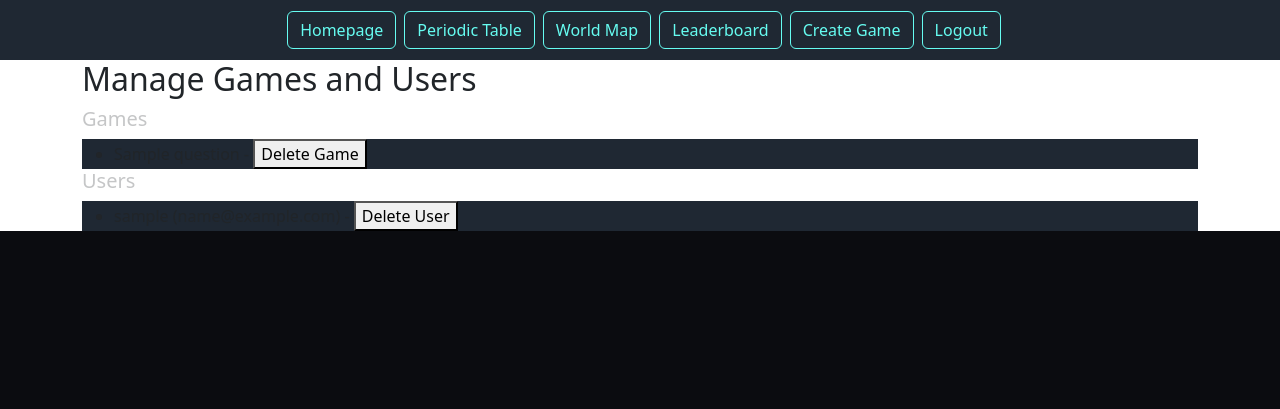
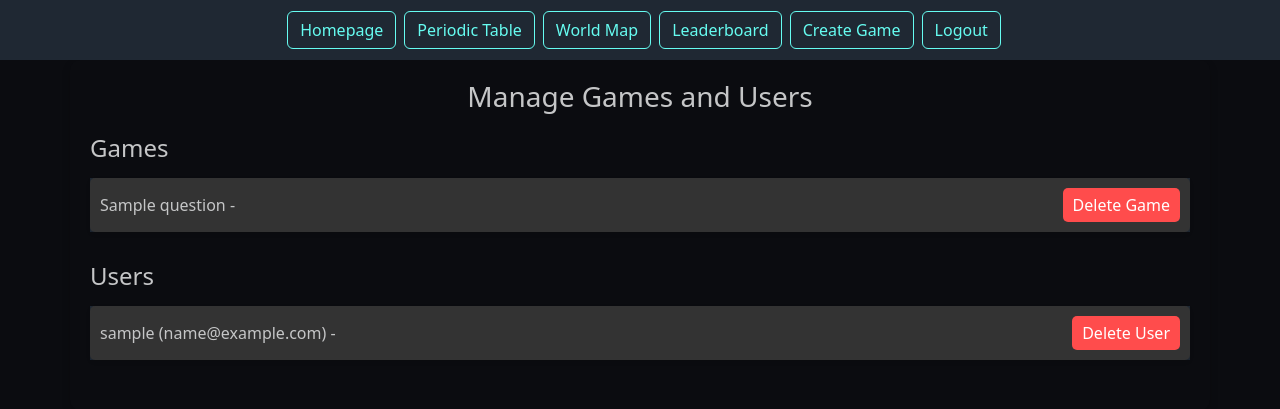
Before and after one commit to Ishi01/CITS5505Group41Project, a Flask app: page /manage in a window 1280 px wide. Shown: the top 409 px of the page. Run offline with Flask 3, Linux system fonts and the light colour scheme; a user stored in the database is signed in; tables that the repository leaves empty hold one stand-in row (values such as "Sample post"); some libraries are stand-ins or nearby versions.

Commit message:
Fixed game deletion. Add manage css

```diff
--- a/app/manage.py
+++ b/app/manage.py
@@ -1,7 +1,7 @@
 from flask import Blueprint, request, jsonify, render_template
 from flask_login import login_required, current_user
 from app import db
-from app.models import QuizQuestion, User
+from app.models import QuizQuestion, User, UserGameHistory
 
 manage = Blueprint('manage', __name__)
 
@@ -25,13 +25,18 @@ def delete_game():
     if not current_user.is_admin:
         return jsonify({'status': 'error', 'message': 'Access denied'}), 403
 
-    game = QuizQuestion.query.filter_by(game_name=game_name).first()
-    if not game:
+    games = QuizQuestion.query.filter_by(game_name=game_name).all()
+    if not games:
         return jsonify({'status': 'error', 'message': f'Game "{game_name}" does not exist'}), 404
 
-    db.session.delete(game)
+    # Delete all quiz questions with the specified game_name
+    QuizQuestion.query.filter_by(game_name=game_name).delete()
+
+    # Delete all user game histories with the specified game_name
+    UserGameHistory.query.filter_by(game_name=game_name).delete()
+
     db.session.commit()
-    return jsonify({'status': 'success', 'message': f'Game "{game_name}" deleted successfully!'})
+    return jsonify({'status': 'success', 'message': f'All instances of game "{game_name}" deleted successfully!'})
 
 @login_required
 @manage.route('/delete_user', methods=['POST'])
--- a/app/static/css/manage.css
+++ b/app/static/css/manage.css
@@ -1 +1,71 @@
 @import url("base.css");
+
+body {
+    background-color: var(--dark_background);
+}
+
+.container {
+    background-color: var(--dark_background);
+    color: var(--color_text);
+    padding: 20px;
+    border-radius: 10px;
+    box-shadow: 0 4px 8px rgba(0, 0, 0, 0.2);
+
+
+    h2 {
+        text-align: center;
+        font-size: 28px;
+        margin-bottom: 20px;
+        color: var(--color_text);
+    }
+
+    section {
+        margin-bottom: 30px;
+    }
+
+    section h3 {
+        text-align: left;
+        font-size: 24px;
+        margin-bottom: 15px;
+        color: var(--color_text);
+    }
+
+    ul {
+        list-style-type: none;
+        padding: 0;
+    }
+
+    ul li {
+        background-color: var(--dark_background);
+        color: var(--color_text);
+        margin-bottom: 10px;
+        padding: 10px;
+        border-radius: 5px;
+        display: flex;
+        justify-content: space-between;
+        align-items: center;
+        box-shadow: 0 2px 4px rgba(0, 0, 0, 0.1);
+    }
+
+    ul li button {
+        background-color: #ff4c4c;
+        color: white;
+        border: none;
+        padding: 5px 10px;
+        border-radius: 5px;
+        cursor: pointer;
+        transition: background-color 0.3s;
+    }
+
+    ul li button:hover {
+        background-color: #e63939;
+    }
+
+    ul li:nth-child(odd) {
+        background-color: #333;
+    }
+
+    ul li:nth-child(even) {
+        background-color: #444;
+    }
+}
```
